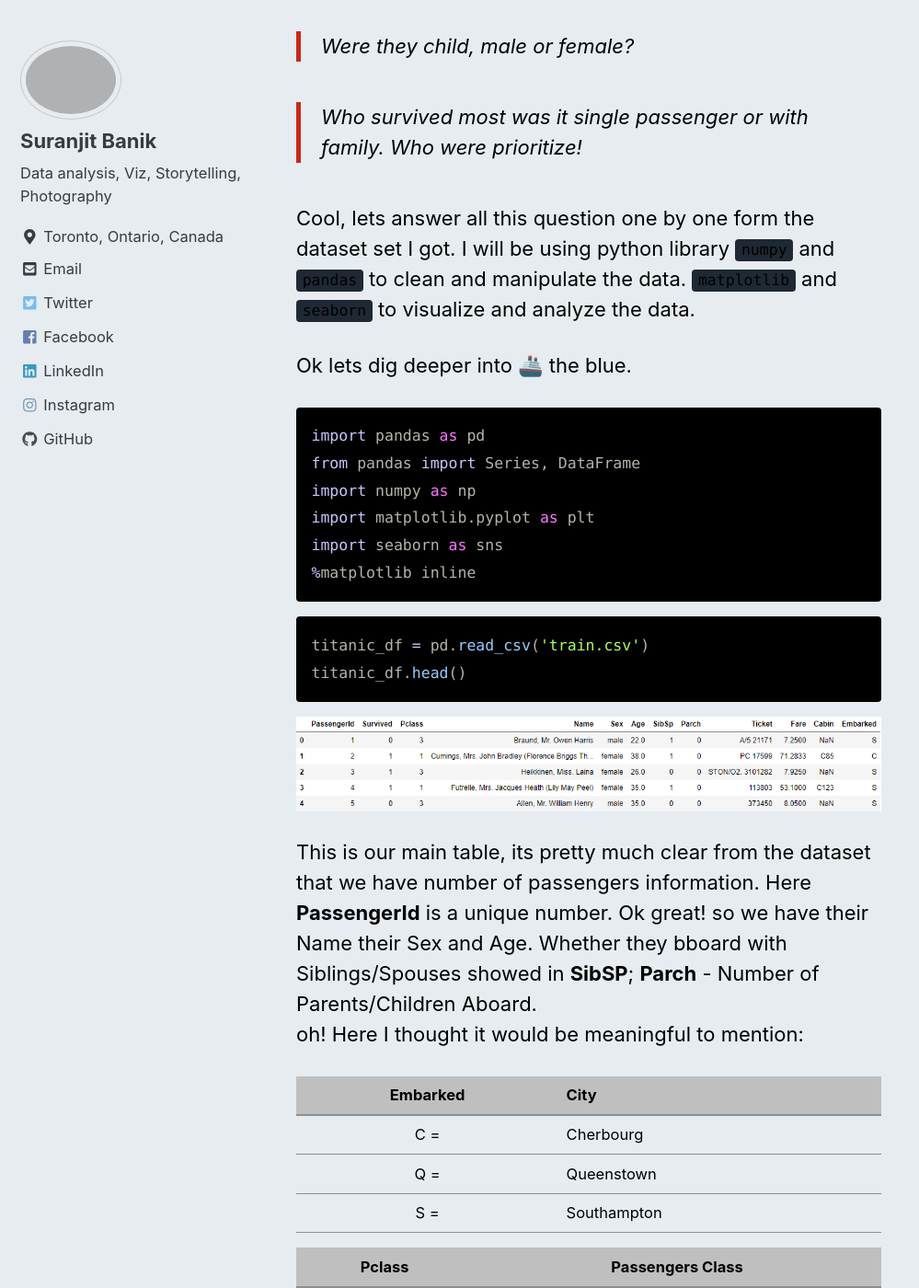
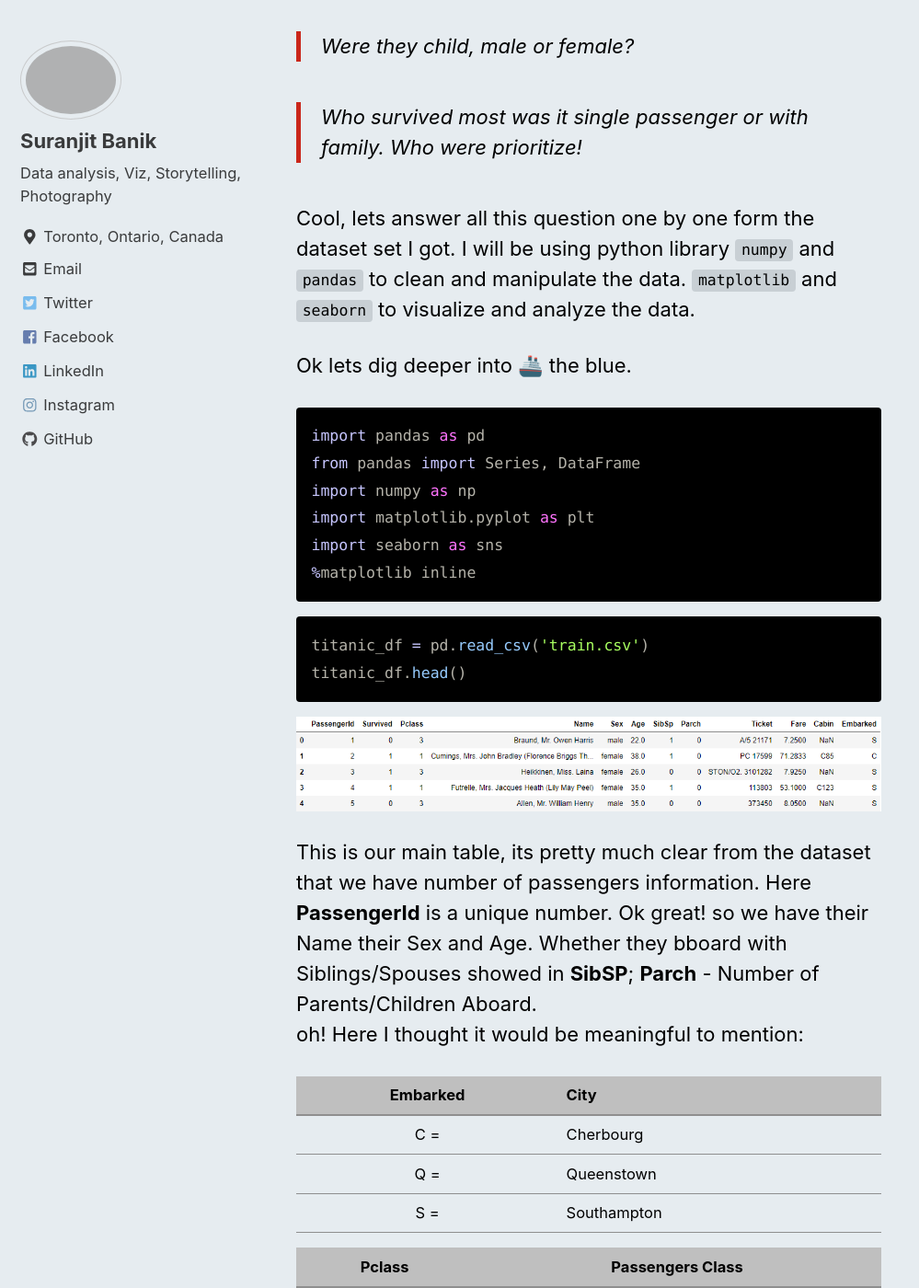
Before and after one commit to mastermindLAB/mastermindLAB.github.io, a Jekyll site: the page built from _posts/2019-03-28-titanic.md, in a window 1280 px wide and 1400 px high, scrolled down 2085 px. Shown: the whole window at 92% size, without its empty margins (0-999 px from the left). Built offline with Jekyll 4.4.1, drawn with Linux system fonts in a browser that asks for light colours; nearby versions of some CDN libraries; comment, search, counter and statistics services are not loaded.

Commit message:
comments

```diff
--- a/_sass/minimal-mistakes/skins/_contrast.scss
+++ b/_sass/minimal-mistakes/skins/_contrast.scss
@@ -8,8 +8,8 @@ $text-color: #000 !default;
 $muted-text-color: $text-color !default;
 $primary-color: #CA261A !default;
 $border-color: mix(#fff, $text-color, 75%) !default;
-$code-background-color:  #1E2933 !default;
-
+$code-background-color: mix(#1E2933, $background-color, 15%) !default;
+$code-background-color-dark: mix(#1E2933, $background-color, 20%) !default;
 $footer-background-color: #CA261A !default;
 $link-color: #1DA1F2 !default;
 $masthead-link-color: $text-color !default;
```
